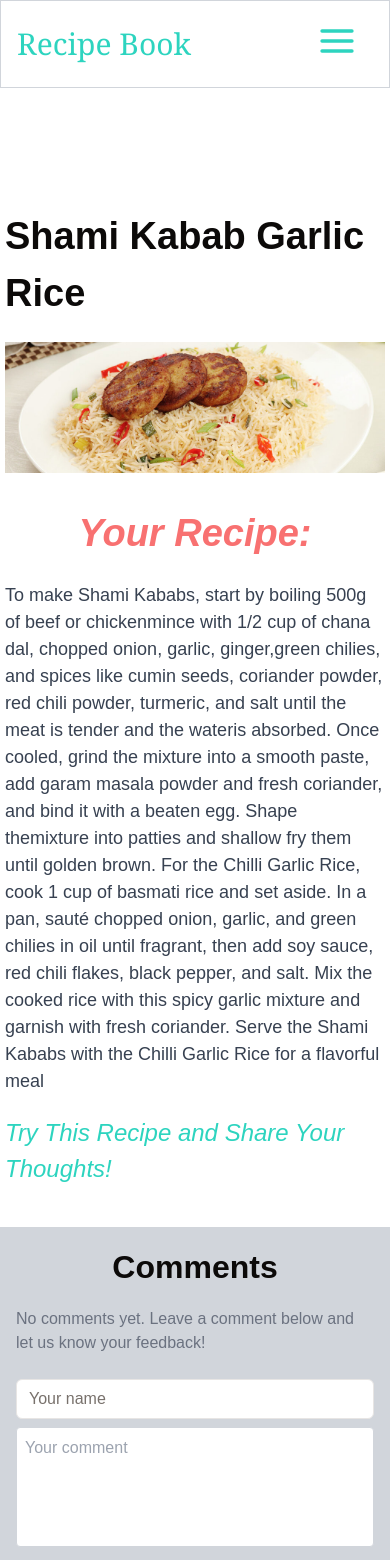
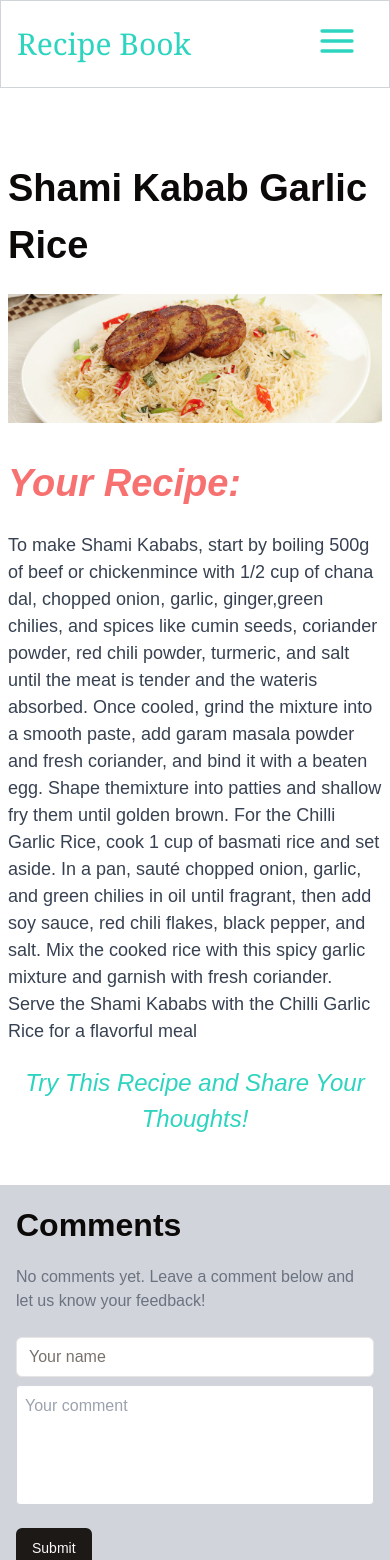
Before and after one commit to kristinasamuel/Milestone-3-Assignment, a Next.js app: page /Blog/1 in a window 390 px wide. Shown: the top 1560 px of the page. Built offline with nearby package versions, Linux system fonts and the light colour scheme.

Commit message:
Milestone 3 assignment

```diff
--- a/src/app/Blog/[id]/page.tsx
+++ b/src/app/Blog/[id]/page.tsx
@@ -24,7 +24,7 @@ export default function DetailPage({ params }: { params: { id: string } }) {
     {
       id: "3",
       title: "Beef Pulao Recipe",
-      src: "/images/Beef-pulao.png",
+      src: "/images/Beef-Pulao.png",
       detail: "A flavorful and aromatic beef pulao to enjoy with family.",
       description:
         "To make Beef Pulao, heat oil in a pot and sauté whole spices like cinnamon,cloves, and cardamom. Add 1 kg beef cubes and brown them. Set aside. In the same pot, sauté onions until golden, then add ginger-garlic paste and chopped tomatoes. Stir in cumin, coriander, garam masala, chili powder, and salt. Add the beef back with water, simmer until tender. Rinse 2 cups basmati rice and add it to the pot with water. Cook until rice is done. Garnish with fried onions and serve!",
@@ -81,8 +81,8 @@ export default function DetailPage({ params }: { params: { id: string } }) {
 
   return (
     <div>
-      <div className="flex flex-col items-center lg:items-start mt-20 ml-0 sm:ml-0 md:ml-0 lg:ml-[130px]  px-[5px] lg:px-0">
-        <h1 className="text-[38px] font-bold mt-10">{blog.title}</h1>
+      <div className="flex flex-col  lg:items-start mt-6 md:mt-20 lg:mt-20 ml-0 sm:ml-0 md:ml-0 lg:ml-[130px]  p-[8px] lg:px-0">
+        <h1 className="text-[38px] font-bold mt-10 ">{blog.title}</h1>
         <Image
           src={blog.src}
           alt={blog.title}
@@ -93,10 +93,10 @@ export default function DetailPage({ params }: { params: { id: string } }) {
         <h3 className="text-[38px] italic text-red-400 font-bold mt-8">
           Your Recipe:
         </h3>
-        <p className="text-gray-700 mt-5 text-[18px] w-full lg:max-w-3xl">
+        <p className="text-gray-700 mt-5 text-[18px] w-full lg:max-w-3xl ">
           {blog.description}
         </p>
-        <p className="text-[24px] text-teal-400 font-medium mt-5 italic">
+        <p className="text-[24px] text-teal-400 font-medium mt-5 italic text-center">
           Try This Recipe and Share Your Thoughts!
         </p>
       </div>
--- a/src/app/Blog/page.tsx
+++ b/src/app/Blog/page.tsx
@@ -24,7 +24,7 @@ export default function BlogPage() {
     {
       id: "3",
       title: "Beef Pulao Recipe",
-      src: "/images/Beef-pulao.png",
+      src: "/images/Beef-Pulao.png",
       detail: "A flavorful and aromatic beef pulao to enjoy with family.",
       description:"To make Beef Pulao, heat oil in a pot and sauté whole spices like cinnamon,cloves, and cardamom. Add 1 kg beef cubes and brown them. Set aside. In the same pot, sauté onions until golden, then add ginger-garlic paste and chopped tomatoes. Stir in cumin, coriander, garam masala, chili powder, and salt. Add the beef back with water, simmer until tender. Rinse 2 cups basmati rice and add it to the pot with water. Cook until rice is done. Garnish with fried onions and serve!."
     },
--- a/src/components/comments.tsx
+++ b/src/components/comments.tsx
@@ -43,7 +43,7 @@ export default function CommentSection({ blogId }: CommentSectionProps) {
   };
 
   return (
-    <div className="flex flex-col justify-center items-center lg:items-start mt-10 bg-gray-300 max-w-3xl ml-0 lg:ml-[120px] p-4 mb-10">
+    <div className="flex flex-col justify-center items-start mt-10 bg-gray-300 w-full md:max-w-3xl lg:max-w-3xl ml-0 lg:ml-[120px] p-4 mb-10">
       <h2 className="text-[32px] font-semibold">Comments</h2>
       <div className="w-full lg:w-[500px] mt-4 space-y-2">
         {comments.length > 0 ? (
```
